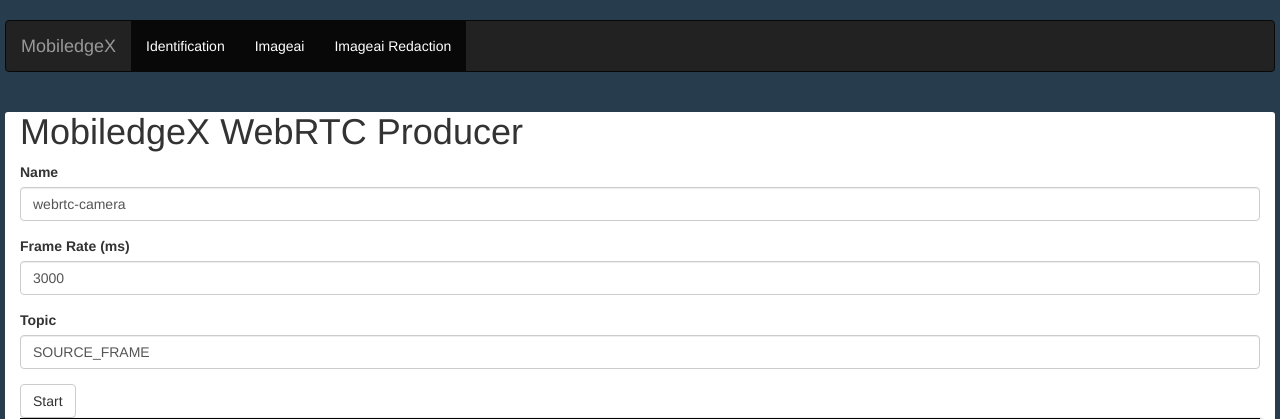
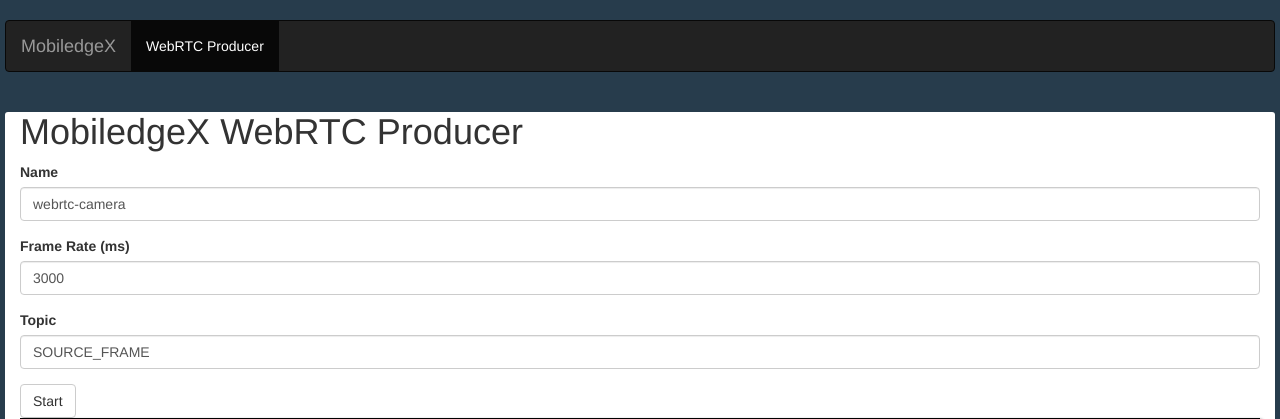
Before and after one commit to eusholli/imagebus, a Flask app: page / in a window 1280 px wide. Shown: the top 419 px of the page. Run offline with Flask 2, Linux system fonts and the light colour scheme; some libraries are stand-ins or nearby versions.

Commit message:
cleaned up navigation in webRTC producer

```diff
--- a/webrtc_producer/templates/layout.html
+++ b/webrtc_producer/templates/layout.html
@@ -69,9 +69,7 @@
 
             <div class="collapse navbar-collapse" id="bs-example-navbar-collapse-1">
               <ul class="nav navbar-nav">
-                {{ nav_link('index', 'Identification') }}
-                {{ nav_link('index', 'Imageai') }}
-                {{ nav_link('index', 'Imageai Redaction') }}
+                {{ nav_link('index', 'WebRTC Producer') }}
               </ul>
             </div><!-- /.navbar-collapse -->
           </nav>
```
